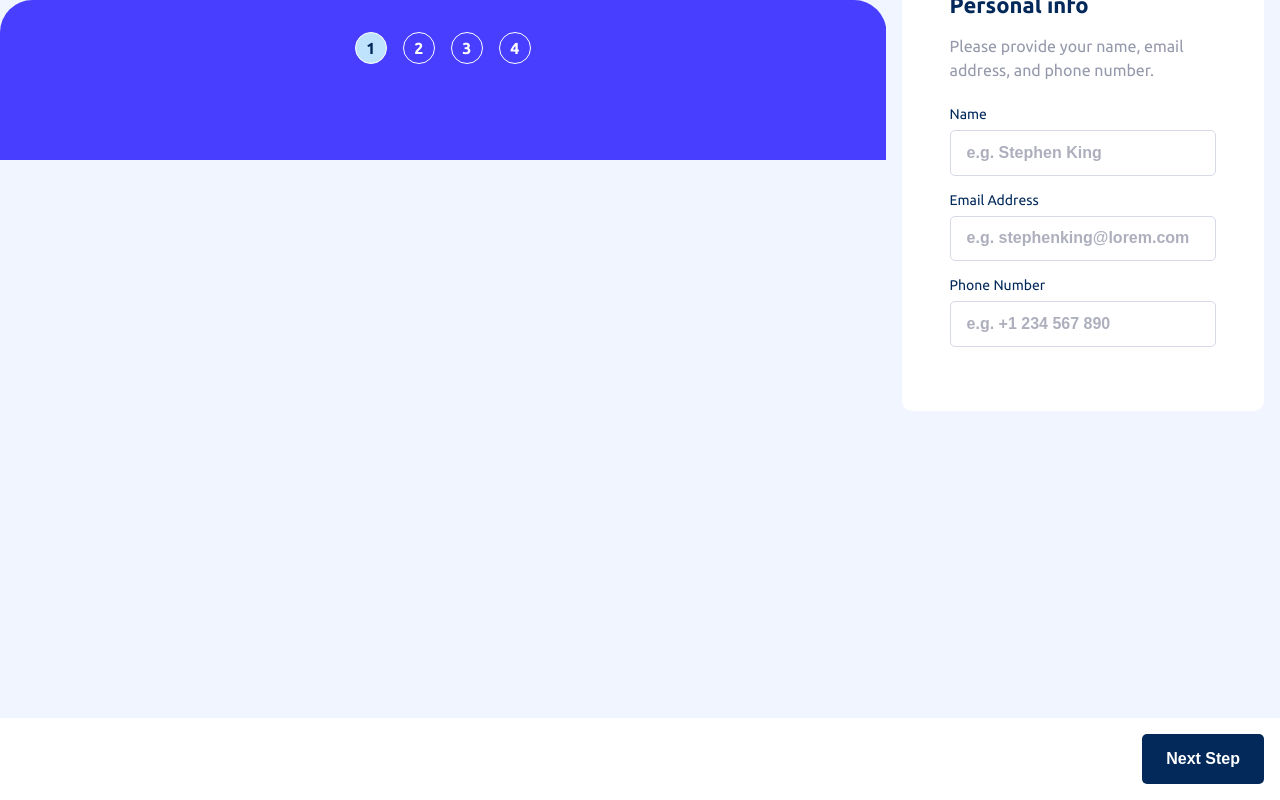
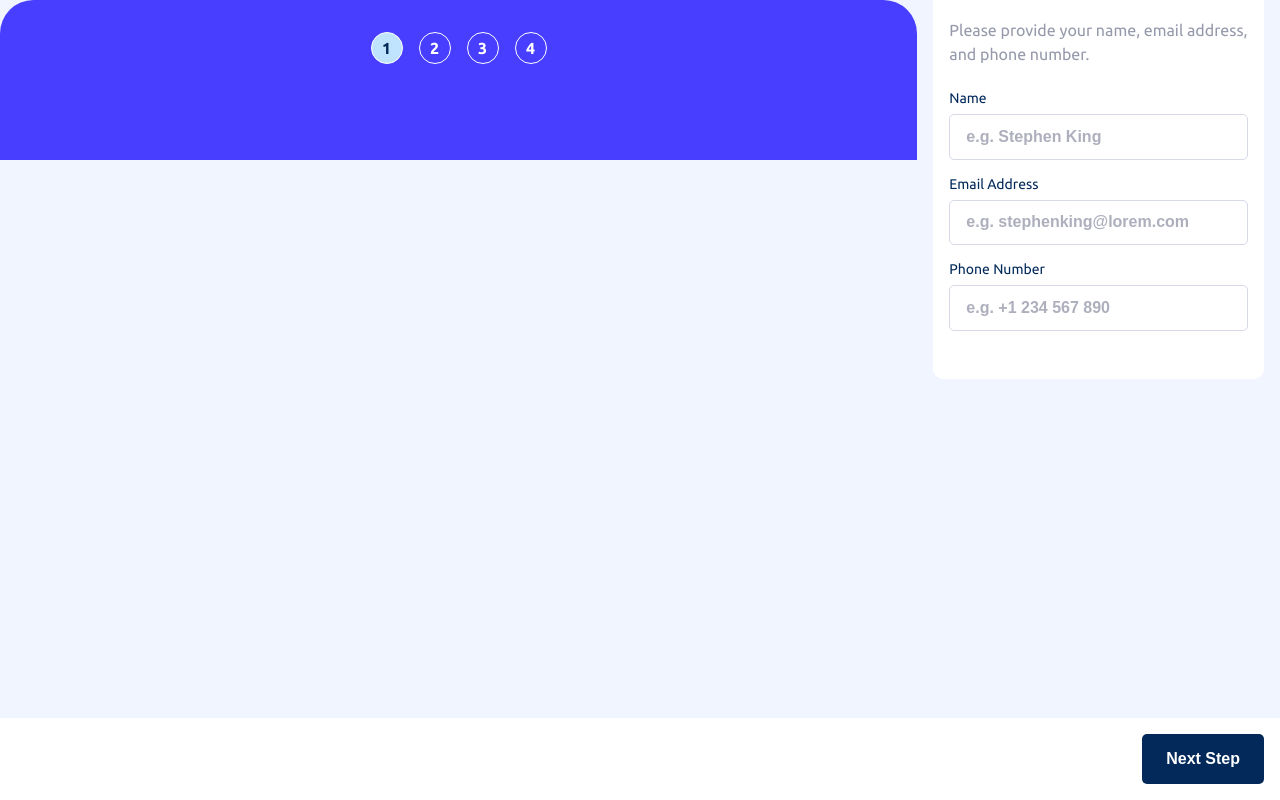
Before and after one commit to f29pereira/multi-step-form, a Next.js app: page / in a window 1280 px wide. Built offline with nearby package versions, Linux system fonts and the light colour scheme.

Commit message:
refactor: Update globals.css with white-card-cont class to be used by the form components
- Update PersonalInfo with new class and remove styles.mainCont

```diff
--- a/src/app/components/MultiStepForm/Forms/PersonalInfo/PersonalInfo.module.css
+++ b/src/app/components/MultiStepForm/Forms/PersonalInfo/PersonalInfo.module.css
@@ -1,16 +1,9 @@
 /**
  * CSS Module for the PersonalInfo component
  * Classes:
- * .mainCont    - main container
  * .description - form description
  * .input       - form input
  */
-
-.mainCont {
-  padding: 2rem 1rem;
-  border-radius: var(--border-radius-10);
-  background-color: var(--white);
-}
 
 .description {
   max-width: 15.625rem; /*250px*/
--- a/src/app/components/MultiStepForm/Forms/PersonalInfo/PersonalInfo.tsx
+++ b/src/app/components/MultiStepForm/Forms/PersonalInfo/PersonalInfo.tsx
@@ -8,7 +8,7 @@ import styles from "./PersonalInfo.module.css";
  */
 export default function PersonalInfo() {
   return (
-    <div className={styles.mainCont}>
+    <div className={"white-card-cont"}>
       <h1 className={styles.title}>Personal info</h1>
 
       <p className={`lighter-text ${styles.description}`} id="form-description">
--- a/src/app/globals.css
+++ b/src/app/globals.css
@@ -1,5 +1,12 @@
 /*
-Global CSS styles
+ * Global CSS styles
+ * Classes:
+ * .lighter-text    - font-weight-400
+ * .light-text      - font-weight-500
+ * .bold-text       - font-weight-700
+ * .flex-center     - centered flex row container
+ * .sr-only          - available only for screen readers
+ * .white-card-cont - card with 10px border radius and white background
 */
 * {
   box-sizing: border-box;
@@ -98,14 +105,12 @@ button {
   font-weight: var(--font-weight-700);
 }
 
-/*Centered flex row container*/
 .flex-center {
   display: flex;
   justify-content: center;
   align-items: center;
 }
 
-/*Available only for screen readers*/
 .sr-only {
   position: absolute;
   width: 1px;
@@ -113,3 +118,9 @@ button {
   overflow: hidden;
   white-space: nowrap;
 }
+
+.white-card-cont {
+  padding: 2rem 1rem;
+  border-radius: var(--border-radius-10);
+  background-color: var(--white);
+}
```
